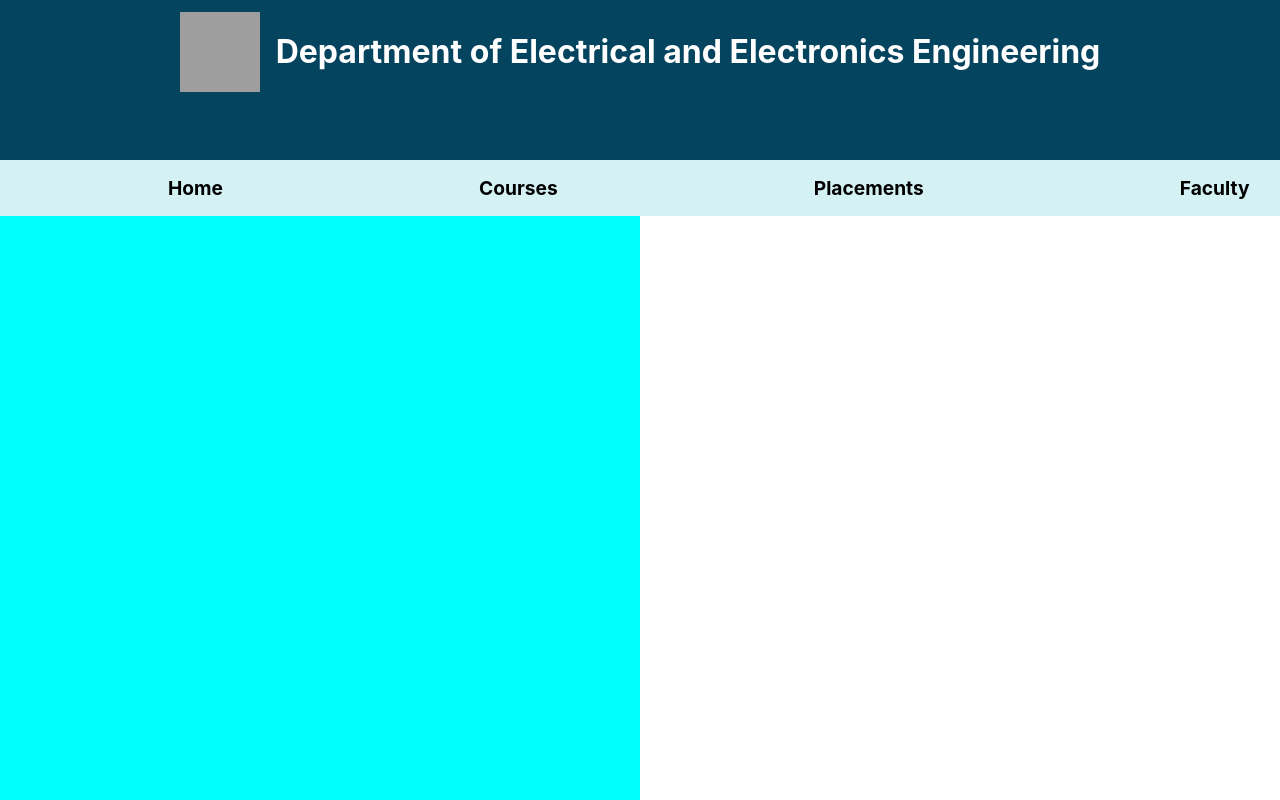
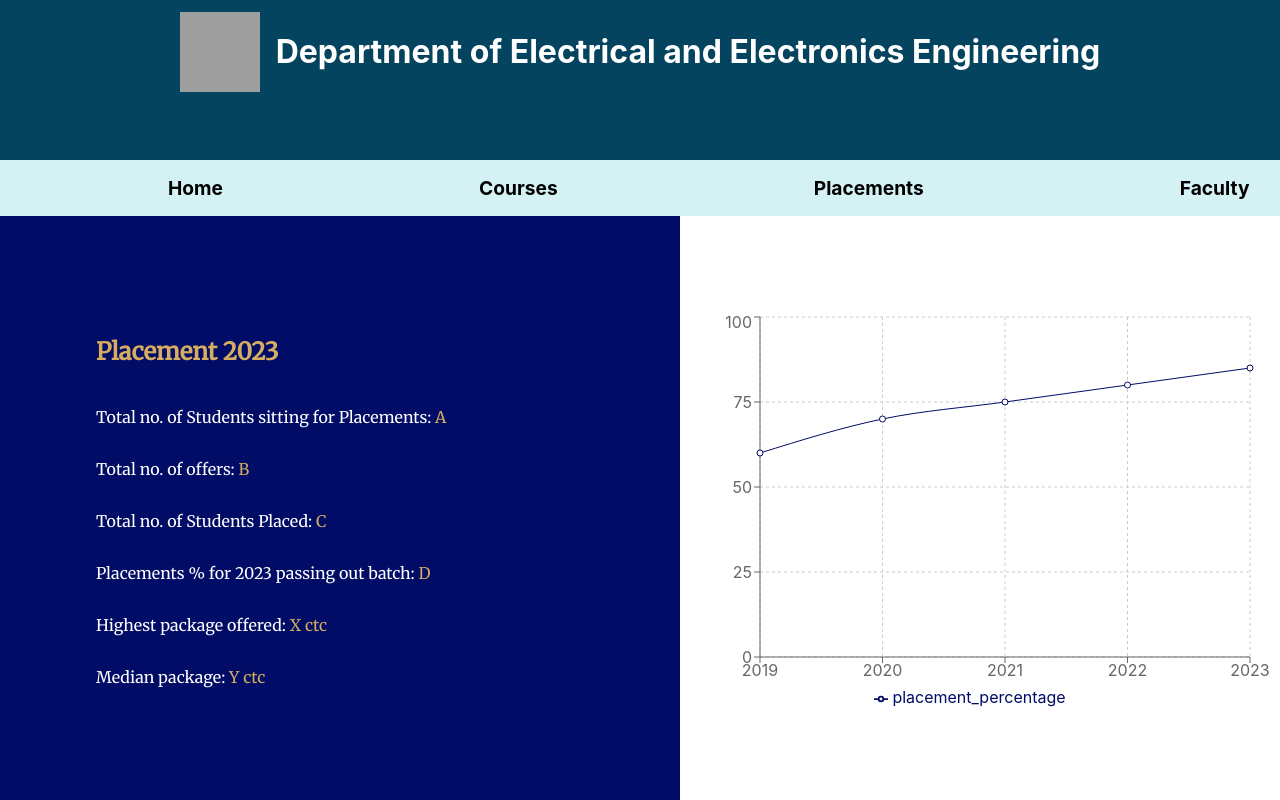
Before and after one commit to shikharr22/web-prog, a React (Create React App) app: page / in a window 1280 px wide. Both pictures are taken after a click on the item "Placements". Shown: the top 800 px of the page. Built offline with nearby package versions, Linux system fonts and the light colour scheme; grey boxes are pictures that could not be loaded.

Commit message:
placement section added

```diff
--- a/package.json
+++ b/package.json
@@ -11,6 +11,7 @@
     "react-chartjs-2": "^5.1.0",
     "react-dom": "^18.2.0",
     "react-scripts": "5.0.1",
+    "recharts": "^2.2.0",
     "web-vitals": "^2.1.4"
   },
   "scripts": {
--- a/src/Placements.js
+++ b/src/Placements.js
@@ -1,12 +1,101 @@
 import React from "react";
-import './placement.css'
+import "./placement.css";
+import {
+  LineChart,
+  Line,
+  XAxis,
+  YAxis,
+  CartesianGrid,
+  Tooltip,
+  Legend,
+  ResponsiveContainer,
+} from "recharts";
+
+
 
 const Placements = () => {
+  const data = [
+    {
+      Year: '2019',
+      placement_percentage:60,
+      amt: 2400,
+    },
+    {
+      Year: '2020',
+      placement_percentage:70,
+      amt: 2400,
+    },
+    {
+      Year: '2021',
+      placement_percentage:75,
+      amt: 2400,
+    },
+    {
+      Year: '2022',
+      placement_percentage:80,
+      amt: 2400,
+    },
+    {
+      Year: '2023',
+      placement_percentage:85,
+      amt: 2400,
+    },
+
+  ]
   return (
     <>
       <div className="placement-container">
-        <div className="stats"></div>
-        <div className="placement-graph"></div>
+        <div className="stats">
+          <p
+            style={{ fontSize: "1.5rem", color: "#D6AD60", fontWeight: "bold" }}
+          >
+            Placement 2023{" "}
+          </p>
+          <p>
+            Total no. of Students sitting for Placements:{" "}
+            <span style={{ color: "#D6AD60" }}>A</span>
+          </p>
+          <p>
+            Total no. of offers: <span style={{ color: "#D6AD60" }}>B</span>
+          </p>
+          <p>
+            Total no. of Students Placed:{" "}
+            <span style={{ color: "#D6AD60" }}>C</span>
+          </p>
+          <p>
+            Placements % for 2023 passing out batch:{" "}
+            <span style={{ color: "#D6AD60" }}>D</span>
+          </p>
+          <p>
+            Highest package offered:{" "}
+            <span style={{ color: "#D6AD60" }}>X ctc</span>
+          </p>
+          <p>
+            Median package:{" "}
+            <span style={{ color: "#D6AD60" }}>Y ctc</span>
+          </p>
+        </div>
+        <div className="placement-graph">
+          <LineChart
+            width={600}
+            height={400}
+            data={data}
+            margin={{
+              top: 5,
+              right: 30,
+              left: 20,
+              bottom: 5,
+            }}
+          >
+            <CartesianGrid strokeDasharray="3 3" />
+            <XAxis dataKey="Year" />
+            <YAxis />
+            <Tooltip />
+            <Legend />
+
+            <Line type="monotone" dataKey="placement_percentage" stroke="#000C66" />
+          </LineChart>
+        </div>
       </div>
     </>
   );
--- a/src/placement.css
+++ b/src/placement.css
@@ -4,10 +4,26 @@
     height:100vh;
 }
 .stats{
+    display:flex;
+    flex-direction:column;
+    justify-content:start;
+    align-items:left;
     width:50%;
-    background-color:cyan;
+    background-color:#000C66;
+    padding-top:6rem;
+    padding-left:6rem;
+    padding-right:0rem;
+    font-family:Merriweather;
+    color:white;
+
 }
 .placement-graph{
+    display:flex;
+    flex-direction:column;
+    justify-content:start;
+    padding-top:6rem;
+    align-items:center;
     width:50%;
+    height:100vh;
     background-color:white;
 }
```
Also changed, not shown: 1 other file (tests, documents, lock files or other folders).
